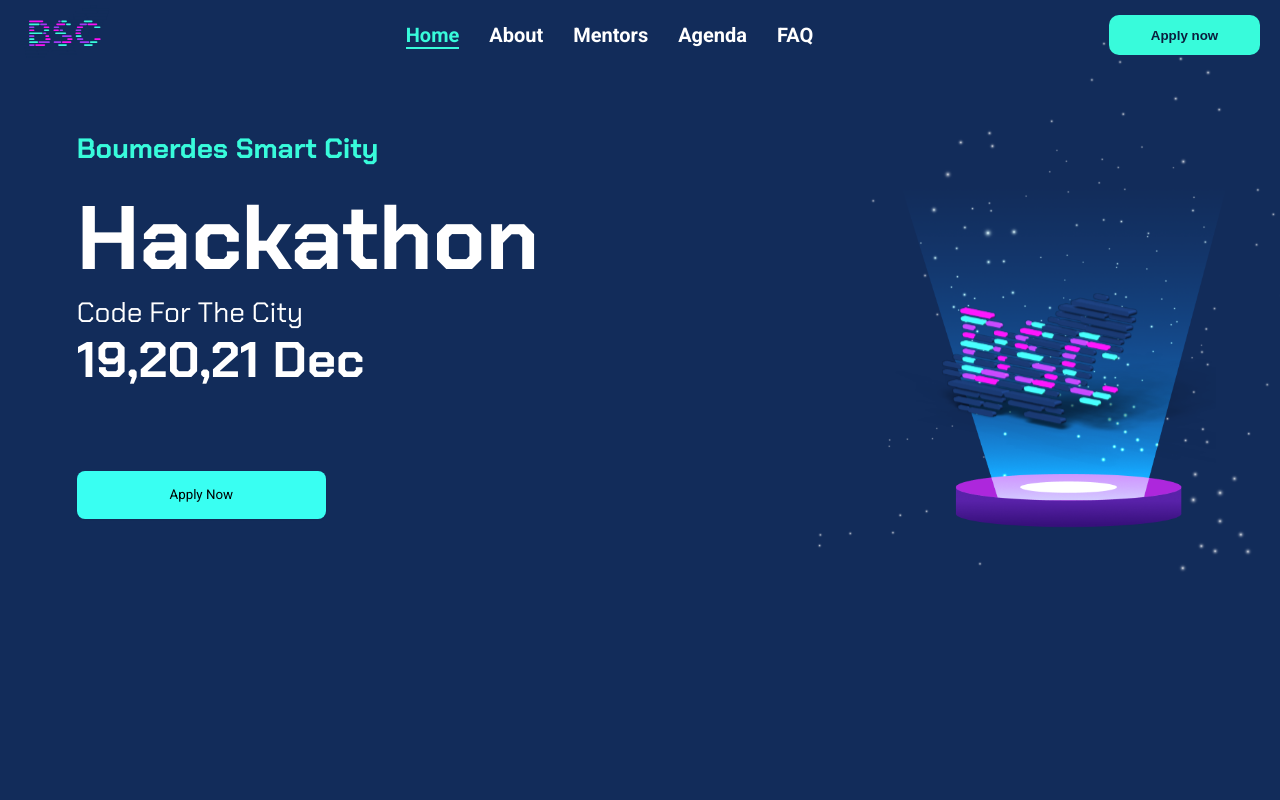
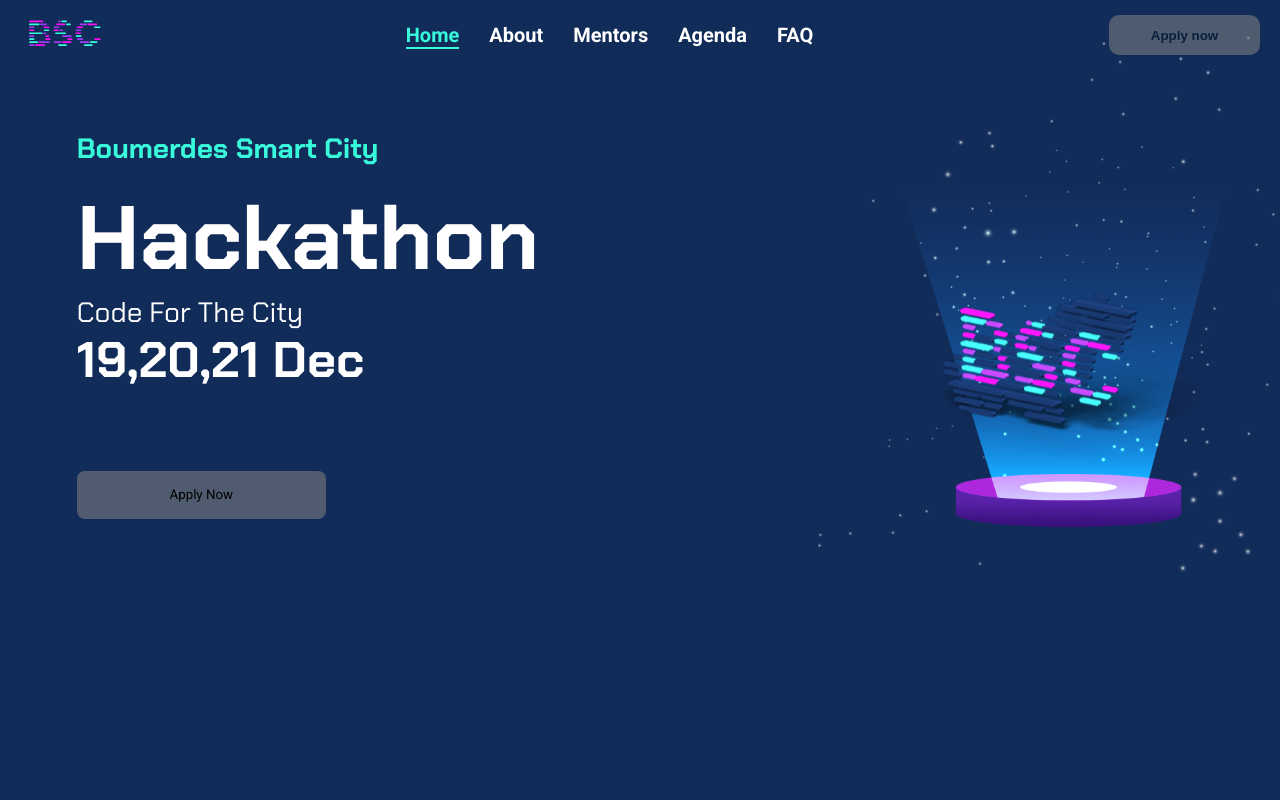
Before and after one commit to DevUp-Umbb-Club/Smart-City-website-front, a React (Vite) app: page / in a window 1280 px wide. Shown: the top 800 px of the page. Built offline with nearby package versions, Linux system fonts and the light colour scheme; no server answers.

Commit message:
registration closed

```diff
--- a/src/components/Footer/Footer.css
+++ b/src/components/Footer/Footer.css
@@ -42,7 +42,8 @@
 
 .footer-content-top-desc button {
     padding: 0.5rem 1.5rem;
-    background-color: var(--accent-color);
+    background-color: rgba(128, 128, 128, 0.56);
+    /* background-color: var(--accent-color); */
     max-width: 150px;
     color: #122C5A;
     border: none;
@@ -54,8 +55,9 @@
 }
 
 .footer-content-top-desc button:hover {
-    background-color: #f1f1f1;
-    color: #0b1e40;
+    /* background-color: #f1f1f1;
+    color: #0b1e40; */
+    cursor: not-allowed;
 }
 
 .footer-content-top-hrefs {
--- a/src/components/Footer/Footer.jsx
+++ b/src/components/Footer/Footer.jsx
@@ -29,7 +29,8 @@ const Footer = ({ setIsModalOpen, activeSection, setIsMenuOpen }) => {
         <div className="footer-content-top">
           <div className="footer-content-top-desc">
             <img src={bdcLogo} id="bdclogo" />
-            <button onClick={setIsModalOpen}>Apply Now</button>
+            {/* <button onClick={setIsModalOpen}>Apply Now</button> */}
+            <button >Apply Now</button>
           </div>
           <div className="footer-content-top-hrefs">
             <HashLink
@@ -54,7 +55,7 @@ const Footer = ({ setIsModalOpen, activeSection, setIsMenuOpen }) => {
               className={activeSection === 'judges' && 'active'}
               onClick={() => setIsMenuOpen(false)}
             >
-              Judges
+              Mentors
             </HashLink>
             <HashLink
               smooth
--- a/src/components/HeroSection/HeroSection.css
+++ b/src/components/HeroSection/HeroSection.css
@@ -70,7 +70,8 @@
   padding: 8px 16px;
   width: 249px;
   height: 48px;
-  background: #39fff2;
+  /* background: #39fff2; */
+  background-color: rgba(128, 128, 128, 0.56);
   box-shadow: 0px 1px 2px rgba(15, 23, 42, 0.06);
   border-radius: 8px;
   cursor: pointer;
@@ -78,8 +79,9 @@
   z-index: 3;
 }
 .hero-section button:hover {
-  background-color: #f1f1f1;
-  color: #0b1e40;
+  /* background-color: #f1f1f1;
+  color: #0b1e40; */
+  cursor: not-allowed;
 }
 .hero-section .logo-hero {
   z-index: 5;
--- a/src/components/HeroSection/HeroSection.jsx
+++ b/src/components/HeroSection/HeroSection.jsx
@@ -13,7 +13,8 @@ const HeroSection = ({ setIsModalOpen }) => {
       <h2>Hackathon</h2>
       <h4>Code For The City</h4>
       <h2 className="dates">19,20,21 Dec</h2>
-      <button onClick={setIsModalOpen}>Apply Now</button>
+      {/* <button onClick={setIsModalOpen}>Apply Now</button> */}
+      <button>Apply Now</button>
       <img src={logo3d} alt="BSC Logo In 3d" className="logo-hero" />
       <img src={stars} alt="stars" className="stars-hero" />
     </section>
--- a/src/components/Navbar/Navbar.css
+++ b/src/components/Navbar/Navbar.css
@@ -30,6 +30,7 @@ ul li button {
   font-weight: 600;
   color: white;
   text-decoration: none;
+
 }
 
 nav ul li a.active {
@@ -43,10 +44,12 @@ nav button {
   height:40px;
   font-weight: 600;
   color: var(--dark-blue);
-  background-color: var(--aqua-green);
+  /* background-color: var(--aqua-green); */
+  background-color: rgba(128, 128, 128, 0.56);
   border: none;
   border-radius: 10px;
-  cursor: pointer;
+  /* cursor: pointer; */
+  cursor: not-allowed;
 }
 
 nav span {
--- a/src/components/Navbar/Navbar.jsx
+++ b/src/components/Navbar/Navbar.jsx
@@ -126,7 +126,8 @@ const Navbar = ({
           </li>
         </ul>
 
-        <button onClick={handleRegisterClick}>Apply now</button>
+        {/* <button onClick={handleRegisterClick}>Apply now</button> */}
+        <button >Apply now</button>
       </nav>
     </>
   );
```
